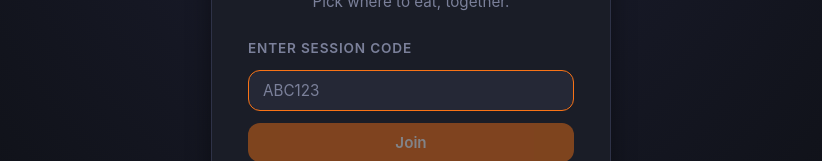
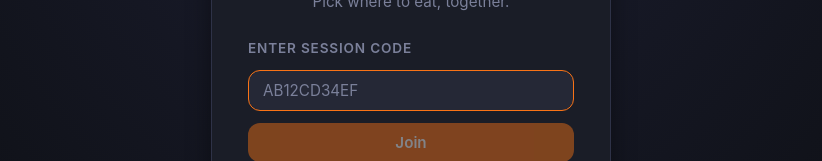
Before and after one commit to tlmurphy/food-picker, a React (Vite) app: page / in a window 1280 px wide. Both pictures are taken after a click on the button "Join Session". Shown: the part 329-490 px from the top of the page, without its empty margins (229-1051 px from the left). Built offline with nearby package versions, Linux system fonts and the light colour scheme; no server answers.

Commit message:
Increase join character limit

```diff
--- a/src/pages/Join.tsx
+++ b/src/pages/Join.tsx
@@ -111,8 +111,8 @@ export default function Join() {
               className="input"
               value={code}
               onChange={(e) => setCode(e.target.value.toUpperCase())}
-              placeholder="ABC123"
-              maxLength={6}
+              placeholder="AB12CD34EF"
+              maxLength={10}
               onKeyDown={(e) => e.key === 'Enter' && handleJoin()}
               autoFocus
             />
```
